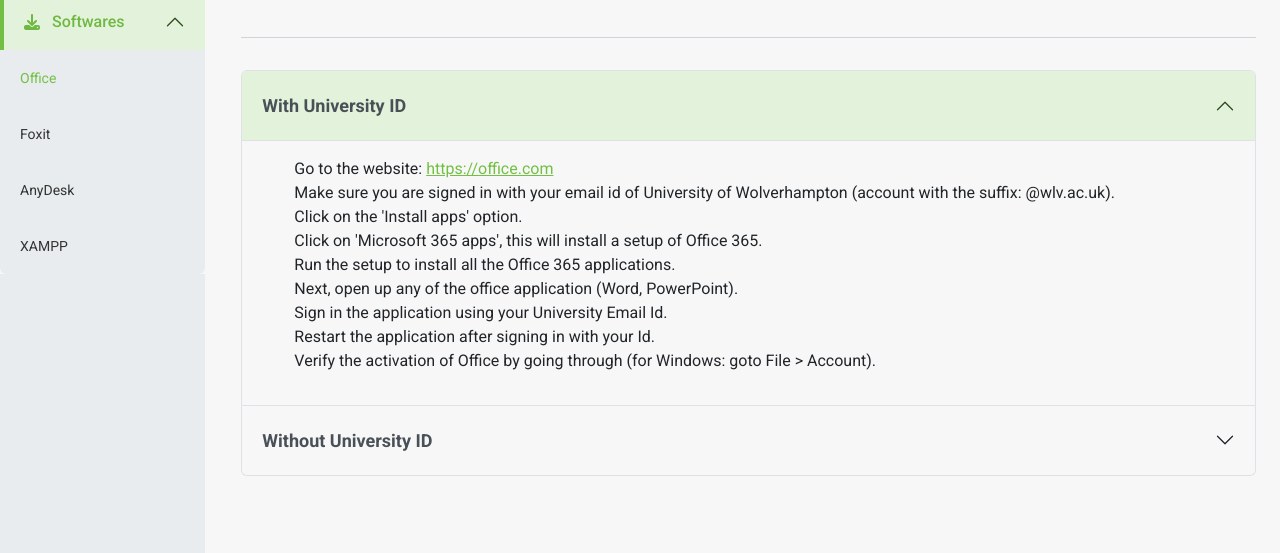
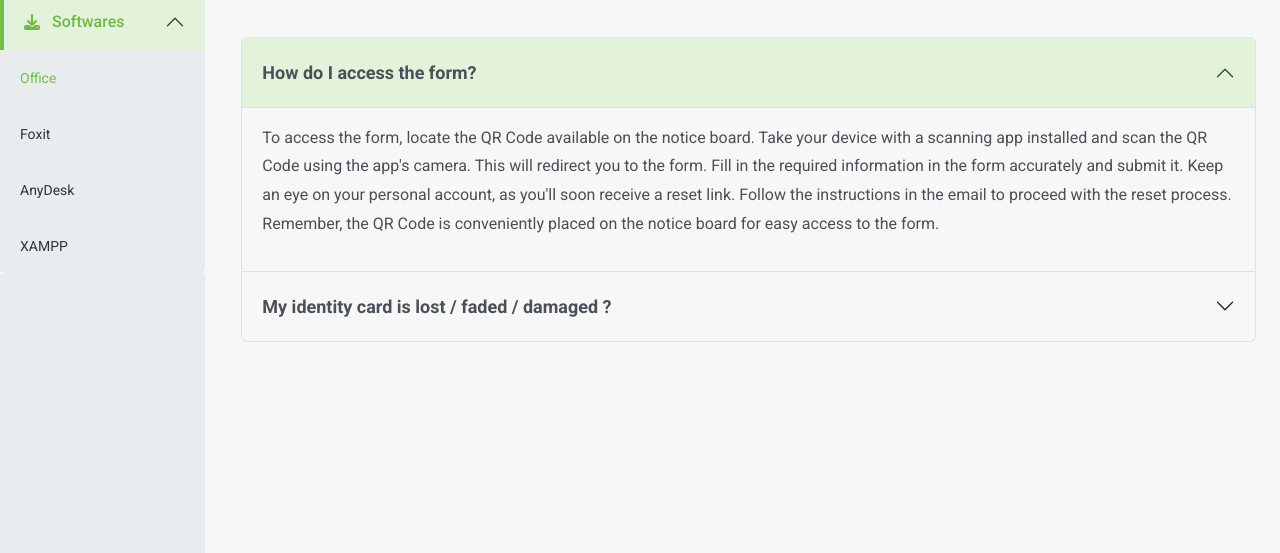
Before and after one commit to kenabA/Free-Software-Site, a website: page html/faq.html in a window 1280 px wide. Shown: the part 247-800 px from the top of the page. Drawn offline with nearby package versions, Linux system fonts and the light colour scheme.

Commit message:
Added files

```diff
--- a/html/faq.html
+++ b/html/faq.html
@@ -112,7 +112,7 @@
                 IT Department -
                 <span class="text-primary"> FAQs</span>
               </h3>
-              <div class="software-card">
+              <div class="software-card p-0 border-0">
                 <div class="acc-2">
                   <div class="accordion" id="accordionExample">
                     <div class="accordion-item">
@@ -125,7 +125,7 @@
                           aria-expanded="true"
                           aria-controls="collapseOne"
                         >
-                          With University ID
+                          How do I access the form?
                         </button>
                       </h2>
                       <div
@@ -134,44 +134,19 @@
                         data-bs-parent="#accordionExample"
                       >
                         <div class="accordion-body">
-                          <ol>
-                            <li>
-                              Go to the website:
-                              <a href="https://office.com" target="_blank"
-                                >https://office.com</a
-                              >
-                            </li>
-                            <li>
-                              Make sure you are signed in with your email id of
-                              University of Wolverhampton (account with the
-                              suffix: @wlv.ac.uk).
-                            </li>
-                            <li>Click on the 'Install apps' option.</li>
-                            <li>
-                              Click on 'Microsoft 365 apps', this will install a
-                              setup of Office 365.
-                            </li>
-                            <li>
-                              Run the setup to install all the Office 365
-                              applications.
-                            </li>
-                            <li>
-                              Next, open up any of the office application (Word,
-                              PowerPoint).
-                            </li>
-                            <li>
-                              Sign in the application using your University
-                              Email Id.
-                            </li>
-                            <li>
-                              Restart the application after signing in with your
-                              Id.
-                            </li>
-                            <li>
-                              Verify the activation of Office by going through
-                              (for Windows: goto File > Account).
-                            </li>
-                          </ol>
+                          <p class="font-16 text-gray-700">
+                            To access the form, locate the QR Code available on
+                            the notice board. Take your device with a scanning
+                            app installed and scan the QR Code using the app's
+                            camera. This will redirect you to the form. Fill in
+                            the required information in the form accurately and
+                            submit it. Keep an eye on your personal account, as
+                            you'll soon receive a reset link. Follow the
+                            instructions in the email to proceed with the reset
+                            process. Remember, the QR Code is conveniently
+                            placed on the notice board for easy access to the
+                            form.
+                          </p>
                         </div>
                       </div>
                     </div>
@@ -185,7 +160,7 @@
                           aria-expanded="false"
                           aria-controls="collapseTwo"
                         >
-                          Without University ID
+                          My identity card is lost / faded / damaged ?
                         </button>
                       </h2>
                       <div
@@ -194,44 +169,21 @@
                         data-bs-parent="#accordionExample"
                       >
                         <div class="accordion-body">
-                          <ol class="download-steps">
-                            <li>
-                              Go to the website:
-                              <a href="https://office.com" target="_blank"
-                                >https://office.com</a
-                              >
-                            </li>
-                            <li>
-                              Make sure you are signed in with your email id of
-                              University of Wolverhampton (account with the
-                              suffix: @wlv.ac.uk).
-                            </li>
-                            <li>Click on the 'Install apps' option.</li>
-                            <li>
-                              Click on 'Microsoft 365 apps', this will install a
-                              setup of Office 365.
-                            </li>
-                            <li>
-                              Run the setup to install all the Office 365
-                              applications.
-                            </li>
-                            <li>
-                              Next, open up any of the office application (Word,
-                              PowerPoint).
-                            </li>
-                            <li>
-                              Sign in the application using your University
-                              Email Id.
-                            </li>
-                            <li>
-                              Restart the application after signing in with your
-                              Id.
-                            </li>
-                            <li>
-                              Verify the activation of Office by going through
-                              (for Windows: goto File > Account).
-                            </li>
-                          </ol>
+                          <p class="font-16 text-gray-700">
+                            If an individual has misplaced their identity card,
+                            it is advisable to complete the requisite form
+                            provided. To access the form, locate the QR Code
+                            available on the notice board. Take your device with
+                            a scanning app installed and scan the QR Code using
+                            the app's camera. This will redirect you to the
+                            form. Fill in the required information in the form
+                            accurately and submit it. Keep an eye on your
+                            personal account, as you'll soon receive a reset
+                            link. Follow the instructions in the email to
+                            proceed with the reset process. Remember, the QR
+                            Code is conveniently placed on the notice board for
+                            easy access to the form.
+                          </p>
                         </div>
                       </div>
                     </div>
--- a/scss/components/_accordion.scss
+++ b/scss/components/_accordion.scss
@@ -31,3 +31,11 @@
     }
   }
 }
+
+.acc-2 {
+  .accordion-body {
+    p {
+      line-height: 1.8;
+    }
+  }
+}
```
Also changed, not shown: assets/css/style.css, 1 other file.
